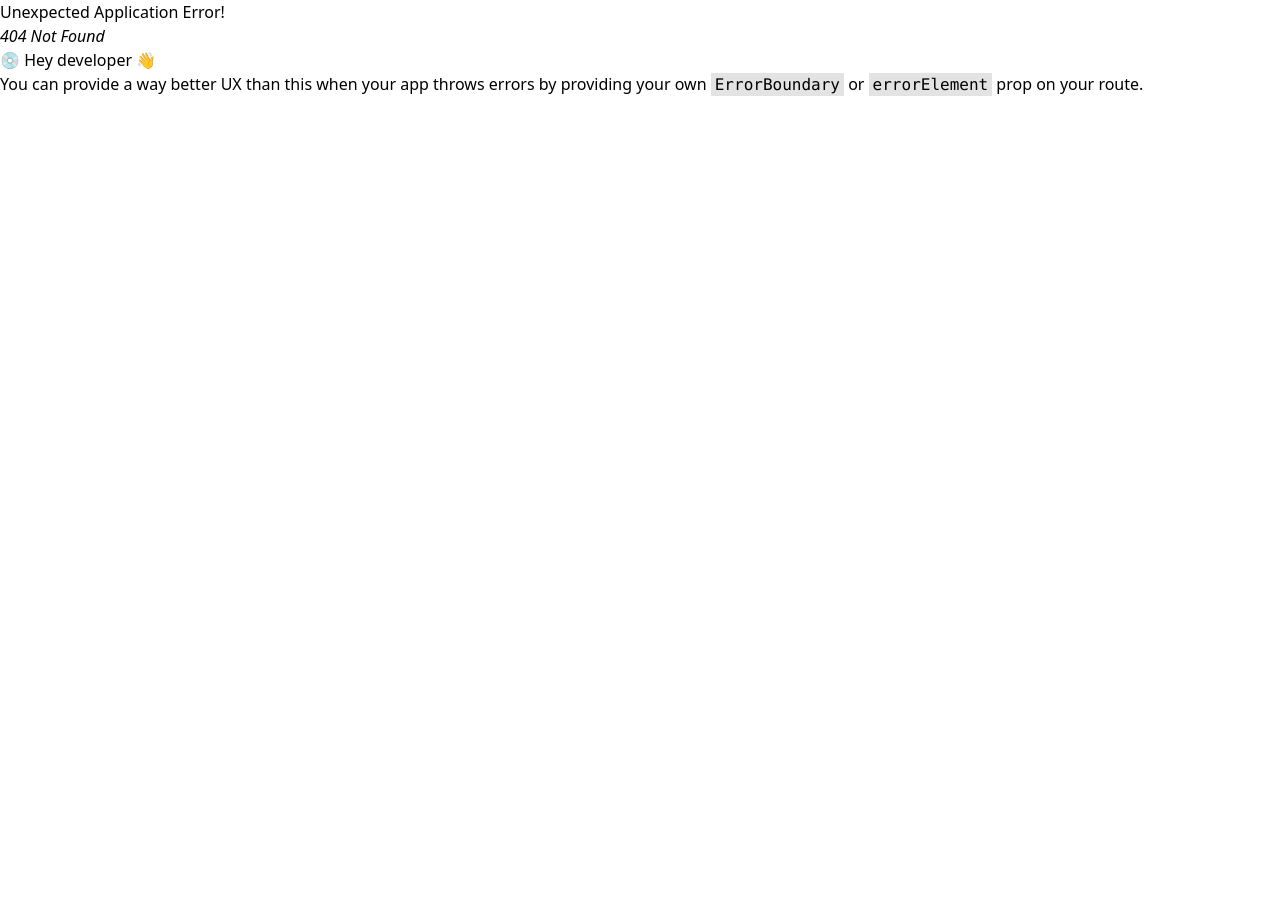
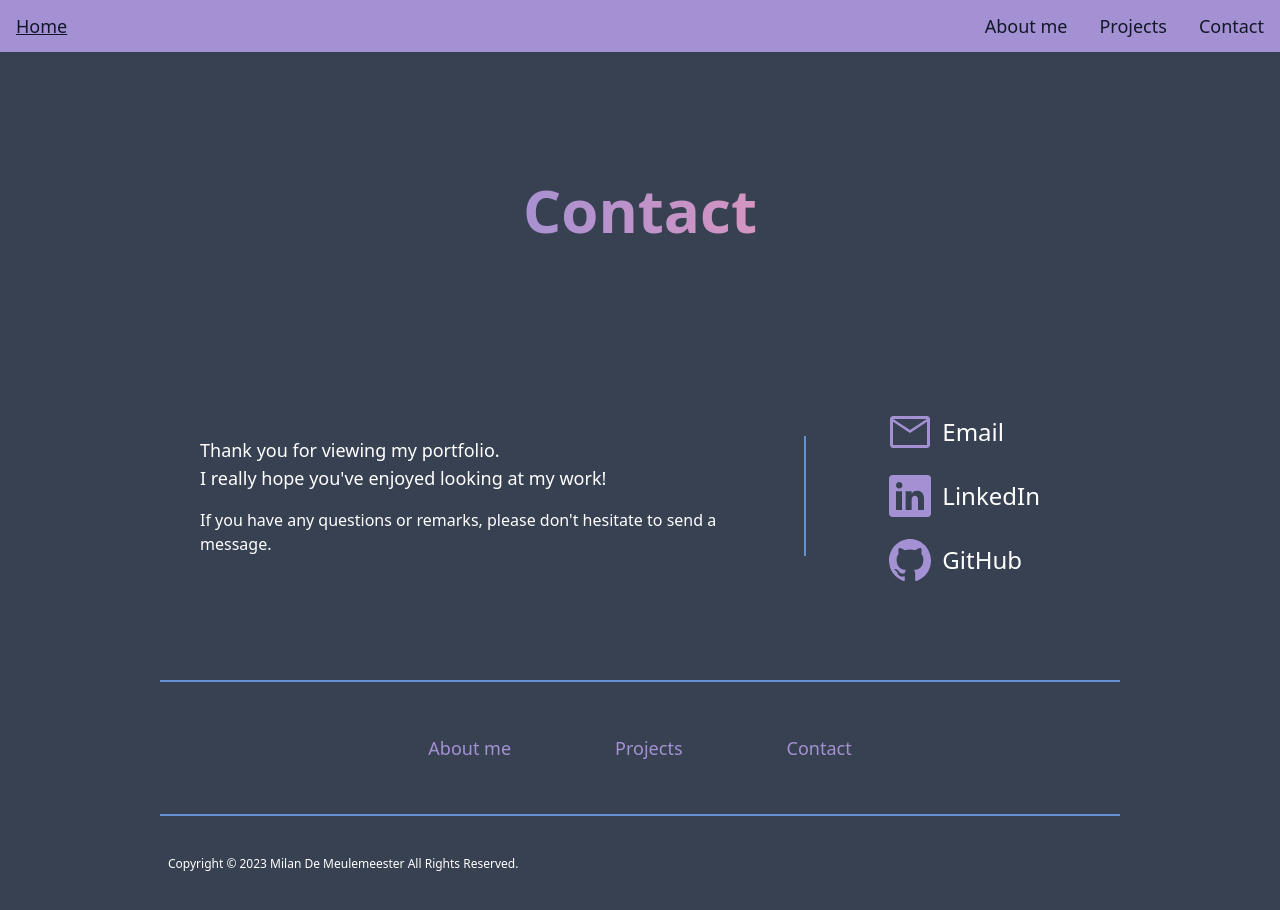
Before and after one commit to DeMeulemeesterMilan/FrontendEindOpdracht, a React (Vite) app: page /Contact in a window 1280 px wide. Before the commit this address had no page. Before the commit the page ends 800 px from the top, so only its background shows below. Built offline with nearby package versions, Linux system fonts and the light colour scheme.

Commit message:
Added the Contact page context

```diff
--- a/src/routes/AboutMe.tsx
+++ b/src/routes/AboutMe.tsx
@@ -31,7 +31,7 @@ export default () => {
           </Link>
           <Link
             className="px-2 py-3 text-center text-lg text-gray-900  hover:underline focus:underline focus:outline-none sm:px-4"
-            to="#contact"
+            to="/Contact"
           >
             Contact
           </Link>
@@ -114,7 +114,7 @@ export default () => {
           </Link>
           <Link
             className="py-3 text-center text-lg text-[#A491D3] hover:underline focus:underline focus:outline-none sm:mx-7 sm:px-4"
-            to="#contact"
+            to="/Contact"
           >
             Contact
           </Link>
--- /dev/null
+++ b/src/routes/Contact.tsx
@@ -0,0 +1,124 @@
+import { Link } from 'react-router-dom'
+import '../assets/tailwind.css'
+import { useEffect } from 'react'
+
+export default () => {
+  useEffect(() => {
+    window.scrollTo({ top: 0, left: 0, behavior: 'smooth' })
+  }, [])
+
+  return (
+    <div className="w-full bg-gray-700">
+      <div className="w-auto overflow-hidden bg-[#A491D3]">
+        <Link
+          className=" float-left px-4 py-3 text-center text-lg text-gray-900 hover:underline"
+          to="/"
+        >
+          Home
+        </Link>
+        <div className="float-right flex justify-center">
+          <Link
+            className="px-2 py-3 text-center text-lg text-gray-900  hover:underline focus:underline focus:outline-none sm:px-4"
+            to="/About-me"
+          >
+            About me
+          </Link>
+          <Link
+            className="px-2 py-3 text-center text-lg text-gray-900  hover:underline focus:underline focus:outline-none sm:px-4"
+            to="/Projects"
+          >
+            Projects
+          </Link>
+          <Link
+            className="px-2 py-3 text-center text-lg text-gray-900  hover:underline focus:underline focus:outline-none sm:px-4"
+            to="/Contact"
+          >
+            Contact
+          </Link>
+        </div>
+      </div>
+      <div className="md:mx-38 mx-5 mb-5 mt-12 flex flex-row items-center justify-center sm:mx-5 sm:mt-24 md:mt-24 lg:mt-32">
+        <h1 className="bg-[width:200%] bg-gradient-to-r from-purple to-[#FF98B2] bg-[length:200%] bg-clip-text pb-2  text-left text-4xl font-bold text-transparent motion-safe:animate-gradiantText md:text-5xl lg:text-6xl">
+          Contact
+        </h1>
+      </div>
+      <section className="mx-5 mb-12 flex flex-col items-center justify-center sm:mb-24 sm:flex-row md:mx-10 md:mt-20 lg:mx-40 lg:mt-40">
+        <div className="border-blue sm:border-r-2 sm:pr-10 md:pl-10">
+          <h2 className="mb-4 text-lg text-white ">
+            Thank you for viewing my portfolio. <br />I really hope you've
+            enjoyed looking at my work!
+          </h2>
+          <p className="mb-4 text-white sm:mb-0">
+            If you have any questions or remarks, please don't hesitate to send
+            a message.
+          </p>
+        </div>
+        <div className="sm:pl-20 md:mr-20">
+          <div className="mb-4 flex items-center">
+            <svg
+              fill="#A491D3"
+              xmlns="http://www.w3.org/2000/svg"
+              height="48"
+              viewBox="0 96 960 960"
+              width="48"
+            >
+              <path d="M140 896q-24 0-42-18t-18-42V316q0-24 18-42t42-18h680q24 0 42 18t18 42v520q0 24-18 42t-42 18H140Zm340-302L140 371v465h680V371L480 594Zm0-60 336-218H145l335 218ZM140 371v-55 520-465Z" />
+            </svg>
+            <p className="ml-2 text-2xl text-white">Email</p>
+          </div>
+          <div className="mb-4 flex items-center">
+            <svg
+              fill="#A491D3"
+              xmlns="http://www.w3.org/2000/svg"
+              height="48"
+              viewBox="0 0 512 512"
+              width="48"
+            >
+              <path d="M444.17 32H70.28C49.85 32 32 46.7 32 66.89v374.72C32 461.91 49.85 480 70.28 480h373.78c20.54 0 35.94-18.21 35.94-38.39V66.89C480.12 46.7 464.6 32 444.17 32zm-273.3 373.43h-64.18V205.88h64.18zM141 175.54h-.46c-20.54 0-33.84-15.29-33.84-34.43 0-19.49 13.65-34.42 34.65-34.42s33.85 14.82 34.31 34.42c-.01 19.14-13.31 34.43-34.66 34.43zm264.43 229.89h-64.18V296.32c0-26.14-9.34-44-32.56-44-17.74 0-28.24 12-32.91 23.69-1.75 4.2-2.22 9.92-2.22 15.76v113.66h-64.18V205.88h64.18v27.77c9.34-13.3 23.93-32.44 57.88-32.44 42.13 0 74 27.77 74 87.64z" />
+            </svg>
+            <p className="ml-2 text-2xl text-white">LinkedIn</p>
+          </div>
+          <div className="flex items-center">
+            <svg
+              fill="#A491D3"
+              xmlns="http://www.w3.org/2000/svg"
+              height="48"
+              viewBox="0 0 512 512"
+              width="48"
+            >
+              <path d="M256 32C132.3 32 32 134.9 32 261.7c0 101.5 64.2 187.5 153.2 217.9a17.56 17.56 0 003.8.4c8.3 0 11.5-6.1 11.5-11.4 0-5.5-.2-19.9-.3-39.1a102.4 102.4 0 01-22.6 2.7c-43.1 0-52.9-33.5-52.9-33.5-10.2-26.5-24.9-33.6-24.9-33.6-19.5-13.7-.1-14.1 1.4-14.1h.1c22.5 2 34.3 23.8 34.3 23.8 11.2 19.6 26.2 25.1 39.6 25.1a63 63 0 0025.6-6c2-14.8 7.8-24.9 14.2-30.7-49.7-5.8-102-25.5-102-113.5 0-25.1 8.7-45.6 23-61.6-2.3-5.8-10-29.2 2.2-60.8a18.64 18.64 0 015-.5c8.1 0 26.4 3.1 56.6 24.1a208.21 208.21 0 01112.2 0c30.2-21 48.5-24.1 56.6-24.1a18.64 18.64 0 015 .5c12.2 31.6 4.5 55 2.2 60.8 14.3 16.1 23 36.6 23 61.6 0 88.2-52.4 107.6-102.3 113.3 8 7.1 15.2 21.1 15.2 42.5 0 30.7-.3 55.5-.3 63 0 5.4 3.1 11.5 11.4 11.5a19.35 19.35 0 004-.4C415.9 449.2 480 363.1 480 261.7 480 134.9 379.7 32 256 32z" />
+            </svg>
+            <p className="ml-2 text-2xl text-white">GitHub</p>
+          </div>
+        </div>
+      </section>
+      <footer>
+        <div className="mx-5 flex justify-between gap-4 border-y-2 border-blue p-10 sm:justify-center md:mx-10 lg:mx-40">
+          <Link
+            className="py-3 text-center text-lg text-[#A491D3] hover:underline focus:underline focus:outline-none sm:mx-7 sm:px-4"
+            to="/About-me"
+          >
+            About me
+          </Link>
+          <Link
+            className="py-3 text-center text-lg text-[#A491D3] hover:underline focus:underline focus:outline-none sm:mx-7 sm:px-4"
+            to="/Projects"
+          >
+            Projects
+          </Link>
+          <Link
+            className="py-3 text-center text-lg text-[#A491D3] hover:underline focus:underline focus:outline-none sm:mx-7 sm:px-4"
+            to="/Contact"
+          >
+            Contact
+          </Link>
+        </div>
+        <div className="p-5 sm:pb-10 sm:pt-10 md:p-10">
+          <p className="text-xs text-white sm:ml-5 md:ml-2 lg:ml-32">
+            Copyright © 2023 Milan De Meulemeester All Rights Reserved.
+          </p>
+        </div>
+      </footer>
+    </div>
+  )
+}
--- a/src/routes/Dashboard.tsx
+++ b/src/routes/Dashboard.tsx
@@ -33,7 +33,7 @@ export default () => {
           </Link>
           <Link
             className="px-2 py-3 text-center text-lg text-gray-900  hover:underline focus:underline focus:outline-none sm:px-4"
-            to="#contact"
+            to="/Contact"
           >
             Contact
           </Link>
@@ -159,57 +159,6 @@ export default () => {
           </div>
         </div>
       </section>
-      <section className="mx-5 mb-12 flex flex-col items-center justify-center sm:mb-24 sm:flex-row md:mx-10 md:mt-20 lg:mx-40 lg:mt-40">
-        <div className="border-blue sm:border-r-2 sm:pr-10 md:pl-10">
-          <h1 className="mb-2 text-xl text-[#A491D3] sm:text-2xl">CONTACT</h1>
-          <h2 className="mb-4 text-lg text-white ">
-            Thank you for viewing my portfolio. <br />I really hope you've
-            enjoyed looking at my work!
-          </h2>
-          <p className="mb-4 text-white sm:mb-0">
-            If you have any questions or remarks, please don't hesitate to send
-            a message.
-          </p>
-        </div>
-        <div className="sm:pl-20 md:mr-20">
-          <div className="mb-4 flex items-center">
-            <svg
-              fill="#A491D3"
-              xmlns="http://www.w3.org/2000/svg"
-              height="48"
-              viewBox="0 96 960 960"
-              width="48"
-            >
-              <path d="M140 896q-24 0-42-18t-18-42V316q0-24 18-42t42-18h680q24 0 42 18t18 42v520q0 24-18 42t-42 18H140Zm340-302L140 371v465h680V371L480 594Zm0-60 336-218H145l335 218ZM140 371v-55 520-465Z" />
-            </svg>
-            <p className="ml-2 text-2xl text-white">Email</p>
-          </div>
-          <div className="mb-4 flex items-center">
-            <svg
-              fill="#A491D3"
-              xmlns="http://www.w3.org/2000/svg"
-              height="48"
-              viewBox="0 0 512 512"
-              width="48"
-            >
-              <path d="M444.17 32H70.28C49.85 32 32 46.7 32 66.89v374.72C32 461.91 49.85 480 70.28 480h373.78c20.54 0 35.94-18.21 35.94-38.39V66.89C480.12 46.7 464.6 32 444.17 32zm-273.3 373.43h-64.18V205.88h64.18zM141 175.54h-.46c-20.54 0-33.84-15.29-33.84-34.43 0-19.49 13.65-34.42 34.65-34.42s33.85 14.82 34.31 34.42c-.01 19.14-13.31 34.43-34.66 34.43zm264.43 229.89h-64.18V296.32c0-26.14-9.34-44-32.56-44-17.74 0-28.24 12-32.91 23.69-1.75 4.2-2.22 9.92-2.22 15.76v113.66h-64.18V205.88h64.18v27.77c9.34-13.3 23.93-32.44 57.88-32.44 42.13 0 74 27.77 74 87.64z" />
-            </svg>
-            <p className="ml-2 text-2xl text-white">LinkedIn</p>
-          </div>
-          <div className="flex items-center">
-            <svg
-              fill="#A491D3"
-              xmlns="http://www.w3.org/2000/svg"
-              height="48"
-              viewBox="0 0 512 512"
-              width="48"
-            >
-              <path d="M256 32C132.3 32 32 134.9 32 261.7c0 101.5 64.2 187.5 153.2 217.9a17.56 17.56 0 003.8.4c8.3 0 11.5-6.1 11.5-11.4 0-5.5-.2-19.9-.3-39.1a102.4 102.4 0 01-22.6 2.7c-43.1 0-52.9-33.5-52.9-33.5-10.2-26.5-24.9-33.6-24.9-33.6-19.5-13.7-.1-14.1 1.4-14.1h.1c22.5 2 34.3 23.8 34.3 23.8 11.2 19.6 26.2 25.1 39.6 25.1a63 63 0 0025.6-6c2-14.8 7.8-24.9 14.2-30.7-49.7-5.8-102-25.5-102-113.5 0-25.1 8.7-45.6 23-61.6-2.3-5.8-10-29.2 2.2-60.8a18.64 18.64 0 015-.5c8.1 0 26.4 3.1 56.6 24.1a208.21 208.21 0 01112.2 0c30.2-21 48.5-24.1 56.6-24.1a18.64 18.64 0 015 .5c12.2 31.6 4.5 55 2.2 60.8 14.3 16.1 23 36.6 23 61.6 0 88.2-52.4 107.6-102.3 113.3 8 7.1 15.2 21.1 15.2 42.5 0 30.7-.3 55.5-.3 63 0 5.4 3.1 11.5 11.4 11.5a19.35 19.35 0 004-.4C415.9 449.2 480 363.1 480 261.7 480 134.9 379.7 32 256 32z" />
-            </svg>
-            <p className="ml-2 text-2xl text-white">GitHub</p>
-          </div>
-        </div>
-      </section>
       <footer>
         <div className="mx-5 flex justify-between gap-4 border-y-2 border-blue p-10 sm:justify-center md:mx-10 lg:mx-40">
           <Link
@@ -226,7 +175,7 @@ export default () => {
           </Link>
           <Link
             className="py-3 text-center text-lg text-[#A491D3] hover:underline focus:underline focus:outline-none sm:mx-7 sm:px-4"
-            to="#contact"
+            to="/Contact"
           >
             Contact
           </Link>
--- a/src/routes/Projects.tsx
+++ b/src/routes/Projects.tsx
@@ -25,13 +25,13 @@ export default () => {
           </Link>
           <Link
             className="px-2 py-3 text-center text-lg text-gray-900  hover:underline focus:underline focus:outline-none sm:px-4"
-            to="#projects"
+            to="/Projects"
           >
             Projects
           </Link>
           <Link
             className="px-2 py-3 text-center text-lg text-gray-900  hover:underline focus:underline focus:outline-none sm:px-4"
-            to="#contact"
+            to="/Contact"
           >
             Contact
           </Link>
@@ -194,7 +194,7 @@ export default () => {
           </Link>
           <Link
             className="py-3 text-center text-lg text-[#A491D3] hover:underline focus:underline focus:outline-none sm:mx-7 sm:px-4"
-            to="#contact"
+            to="/Contact"
           >
             Contact
           </Link>
```
Also changed, not shown: src/main.tsx (+7 -3 lines).
